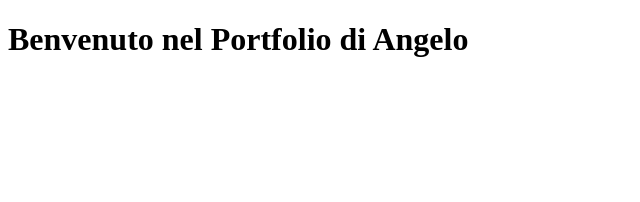
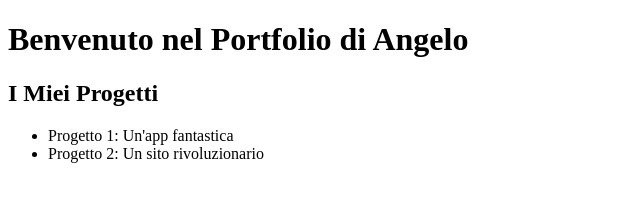
Before and after one commit to stefincarico/corso-fullstack, a plain HTML site: page index.html in a window 1280 px wide. Shown: the whole page, without its empty margins (0-640 px from the left). Drawn offline with Linux system fonts and the light colour scheme.

Commit message:
feat. Aggiunta la sezione dei progetti

```diff
--- a/index.html
+++ b/index.html
@@ -8,7 +8,16 @@
         <h1>Benvenuto nel Portfolio di Angelo</h1>
     </header>
     <main>
-        <!-- La sezione progetti verrà aggiunta in seguito -->
+        <!-- ... dentro il tag <main> ... -->
+<main>
+    <section>
+        <h2>I Miei Progetti</h2>
+        <ul>
+            <li>Progetto 1: Un'app fantastica</li>
+            <li>Progetto 2: Un sito rivoluzionario</li>
+        </ul>
+    </section>
+</main>
     </main>
 </body>
 </html>
```
